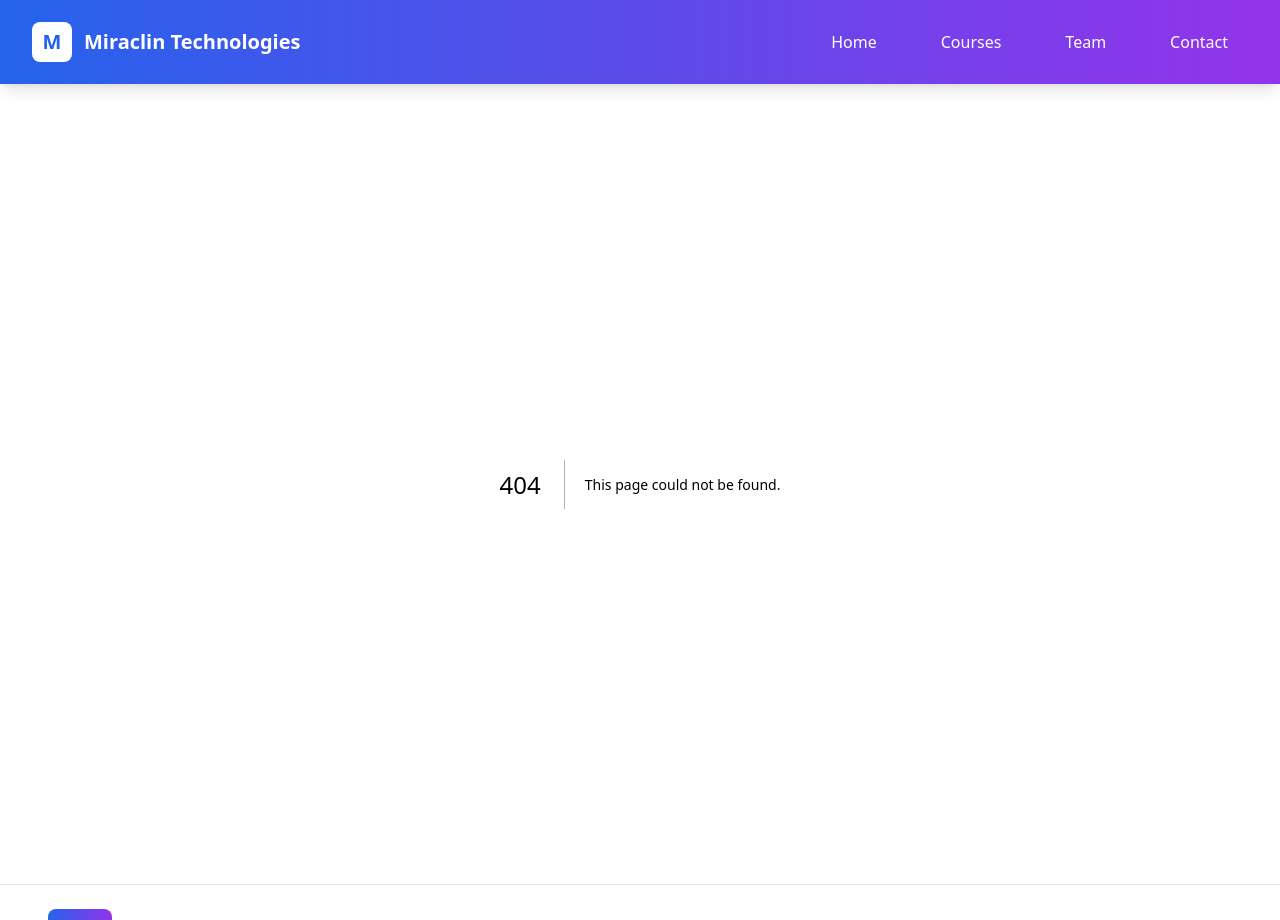
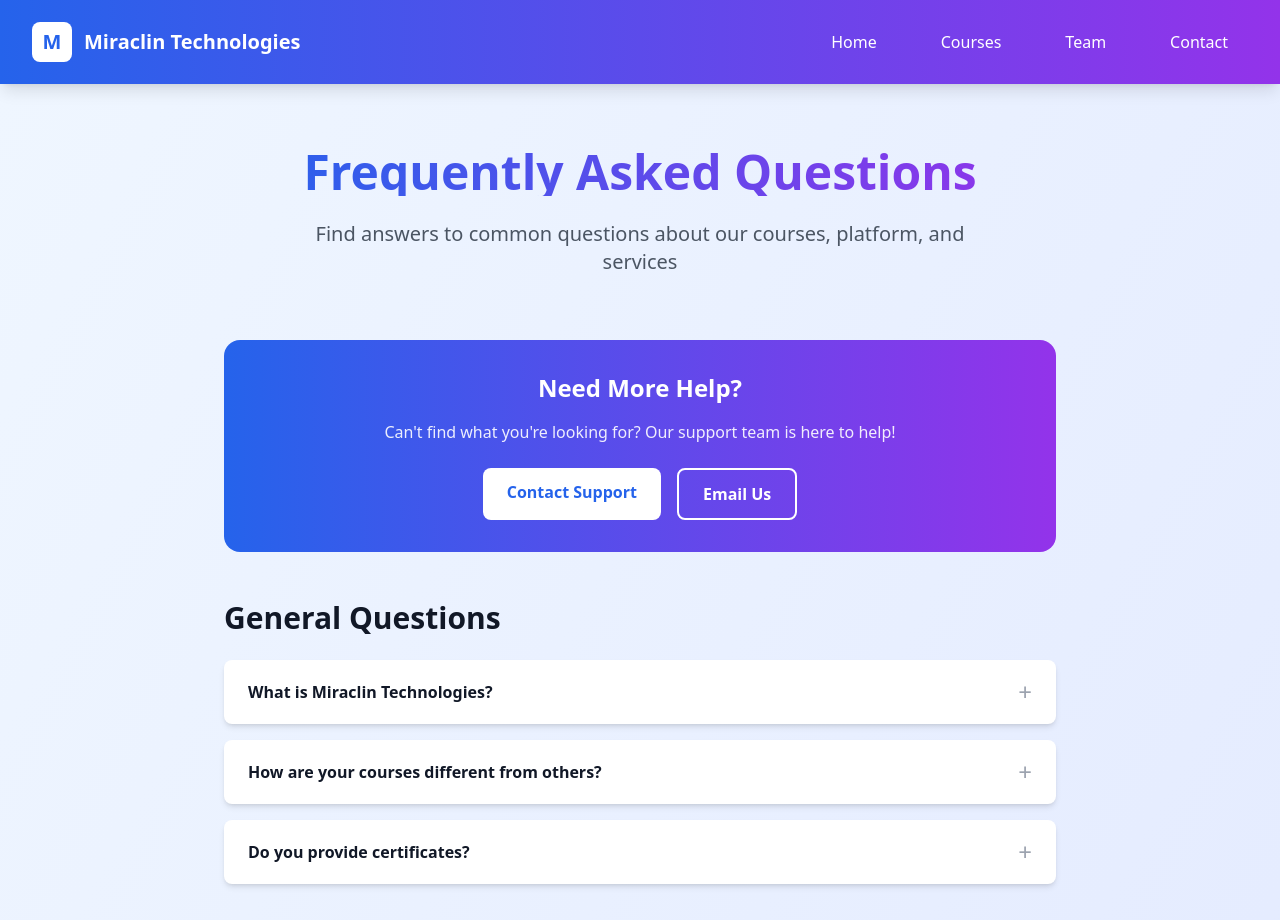
Before and after one commit to miracl-in/miracl-in.github.io, a Next.js app: page /faq in a window 1280 px wide. Before the commit this address had no page. Shown: the top 920 px of the page. Built offline with nearby package versions, Linux system fonts and the light colour scheme.

Commit message:
Create page.tsx

```diff
--- /dev/null
+++ b/app/faq/page.tsx
@@ -0,0 +1,191 @@
+'use client'
+import { useState } from 'react'
+
+export default function FAQPage() {
+  const [openFAQ, setOpenFAQ] = useState<number | null>(null)
+
+  const faqs = [
+    {
+      category: "General Questions",
+      questions: [
+        {
+          q: "What is Miraclin Technologies?",
+          a: "Miraclin Technologies is a leading EdTech platform offering practical, industry-relevant courses in software development, DevOps, cybersecurity, and emerging technologies."
+        },
+        {
+          q: "How are your courses different from others?",
+          a: "Our courses focus on hands-on learning with real-world projects, industry expert instructors, and direct job placement assistance. We emphasize practical skills over theoretical knowledge."
+        },
+        {
+          q: "Do you provide certificates?",
+          a: "Yes, we provide industry-recognized certificates upon successful completion of courses. Our certificates are valued by top tech companies."
+        }
+      ]
+    },
+    {
+      category: "Course & Learning",
+      questions: [
+        {
+          q: "How long are the courses?",
+          a: "Most of our courses are 3 months long, designed to provide comprehensive learning while maintaining flexibility for working professionals."
+        },
+        {
+          q: "Can I learn at my own pace?",
+          a: "Yes, our courses offer flexible scheduling with recorded sessions, live doubt-clearing sessions, and 24/7 access to course materials."
+        },
+        {
+          q: "What if I miss a live session?",
+          a: "All live sessions are recorded and available for later viewing. You can also schedule 1-on-1 sessions with instructors for personalized guidance."
+        },
+        {
+          q: "Do you provide hands-on projects?",
+          a: "Absolutely! Each course includes multiple real-world projects that you can add to your portfolio and showcase to potential employers."
+        }
+      ]
+    },
+    {
+      category: "Technical Support",
+      questions: [
+        {
+          q: "What technical requirements do I need?",
+          a: "A computer with internet connection is sufficient. We provide cloud-based development environments for most courses, eliminating setup hassles."
+        },
+        {
+          q: "How do I access course materials?",
+          a: "After enrollment, you'll receive login credentials to our learning platform where all materials, videos, and resources are available 24/7."
+        },
+        {
+          q: "What if I face technical issues?",
+          a: "Our technical support team is available via email, chat, and phone. We also have community forums where students help each other."
+        },
+        {
+          q: "Can I download course videos?",
+          a: "Course videos are available for streaming on our platform. Limited offline access is available through our mobile app for premium students."
+        }
+      ]
+    },
+    {
+      category: "Payment & Refunds",
+      questions: [
+        {
+          q: "What payment methods do you accept?",
+          a: "We accept all major payment methods including credit/debit cards, UPI, net banking, and EMI options through our secure payment gateway."
+        },
+        {
+          q: "Do you offer EMI options?",
+          a: "Yes, we offer flexible EMI options starting from ₹1,000 per month for most courses. No additional processing fees."
+        },
+        {
+          q: "What is your refund policy?",
+          a: "We offer a 7-day money-back guarantee. If you're not satisfied within the first week, we'll provide a full refund, no questions asked."
+        },
+        {
+          q: "Are there any hidden charges?",
+          a: "No hidden charges. The course fee includes all materials, projects, certificates, and placement assistance. What you see is what you pay."
+        }
+      ]
+    }
+  ]
+
+  return (
+    <div className="min-h-screen bg-gradient-to-br from-blue-50 to-indigo-100 dark:from-gray-900 dark:to-blue-900">
+      <div className="max-w-4xl mx-auto px-4 md:px-6 lg:px-8 py-12 md:py-16">
+
+        {/* Header */}
+        <div className="text-center mb-12 md:mb-16">
+          <h1 className="text-3xl md:text-4xl lg:text-5xl font-bold mb-4 md:mb-6 bg-gradient-to-r from-blue-600 to-purple-600 bg-clip-text text-transparent">
+            Frequently Asked Questions
+          </h1>
+          <p className="text-lg md:text-xl text-gray-600 dark:text-gray-300 max-w-2xl mx-auto">
+            Find answers to common questions about our courses, platform, and services
+          </p>
+        </div>
+
+        {/* Contact Support */}
+        <div className="bg-gradient-to-r from-blue-600 to-purple-600 rounded-2xl p-6 md:p-8 mb-12 text-center text-white">
+          <h2 className="text-xl md:text-2xl font-bold mb-4">Need More Help?</h2>
+          <p className="mb-6 opacity-90">Can't find what you're looking for? Our support team is here to help!</p>
+          <div className="flex flex-col sm:flex-row gap-4 justify-center">
+            <a href="/contact" className="px-6 py-3 bg-white text-blue-600 font-semibold rounded-lg hover:bg-gray-100 transition-colors">
+              Contact Support
+            </a>
+            <a href="mailto:support@miraclintech.com" className="px-6 py-3 border-2 border-white text-white font-semibold rounded-lg hover:bg-white hover:text-blue-600 transition-colors">
+              Email Us
+            </a>
+          </div>
+        </div>
+
+        {/* FAQ Sections */}
+        {faqs.map((section, sectionIndex) => (
+          <div key={sectionIndex} className="mb-8">
+            <h2 className="text-2xl md:text-3xl font-bold mb-6 text-gray-900 dark:text-white">
+              {section.category}
+            </h2>
+            <div className="space-y-4">
+              {section.questions.map((faq, faqIndex) => {
+                const globalIndex = sectionIndex * 100 + faqIndex
+                return (
+                  <div key={faqIndex} className="bg-white dark:bg-gray-800 rounded-lg shadow-md overflow-hidden">
+                    <button
+                      className="w-full px-6 py-4 text-left flex justify-between items-center hover:bg-gray-50 dark:hover:bg-gray-700 transition-colors"
+                      onClick={() => setOpenFAQ(openFAQ === globalIndex ? null : globalIndex)}
+                    >
+                      <span className="font-semibold text-gray-900 dark:text-white pr-4">
+                        {faq.q}
+                      </span>
+                      <span className="text-2xl text-gray-400 flex-shrink-0">
+                        {openFAQ === globalIndex ? '−' : '+'}
+                      </span>
+                    </button>
+                    {openFAQ === globalIndex && (
+                      <div className="px-6 pb-4">
+                        <p className="text-gray-600 dark:text-gray-300 leading-relaxed">
+                          {faq.a}
+                        </p>
+                      </div>
+                    )}
+                  </div>
+                )
+              })}
+            </div>
+          </div>
+        ))}
+
+        {/* Learning Guides */}
+        <div className="mt-16">
+          <h2 className="text-2xl md:text-3xl font-bold mb-8 text-center text-gray-900 dark:text-white">
+            Learning Guides
+          </h2>
+          <div className="grid md:grid-cols-2 gap-6">
+            <div className="bg-white dark:bg-gray-800 rounded-xl p-6 shadow-lg">
+              <div className="w-12 h-12 bg-blue-100 dark:bg-blue-900 rounded-lg flex items-center justify-center mb-4">
+                <span className="text-xl">📚</span>
+              </div>
+              <h3 className="text-xl font-bold mb-3 text-gray-900 dark:text-white">Getting Started Guide</h3>
+              <p className="text-gray-600 dark:text-gray-300 mb-4">
+                Step-by-step guide to begin your learning journey with us.
+              </p>
+              <a href="#" className="text-blue-600 dark:text-blue-400 font-semibold hover:underline">
+                Read Guide →
+              </a>
+            </div>
+
+            <div className="bg-white dark:bg-gray-800 rounded-xl p-6 shadow-lg">
+              <div className="w-12 h-12 bg-green-100 dark:bg-green-900 rounded-lg flex items-center justify-center mb-4">
+                <span className="text-xl">🛠️</span>
+              </div>
+              <h3 className="text-xl font-bold mb-3 text-gray-900 dark:text-white">Technical Setup</h3>
+              <p className="text-gray-600 dark:text-gray-300 mb-4">
+                Complete guide to set up your development environment.
+              </p>
+              <a href="#" className="text-blue-600 dark:text-blue-400 font-semibold hover:underline">
+                Setup Guide →
+              </a>
+            </div>
+          </div>
+        </div>
+
+      </div>
+    </div>
+  )
+}
```
